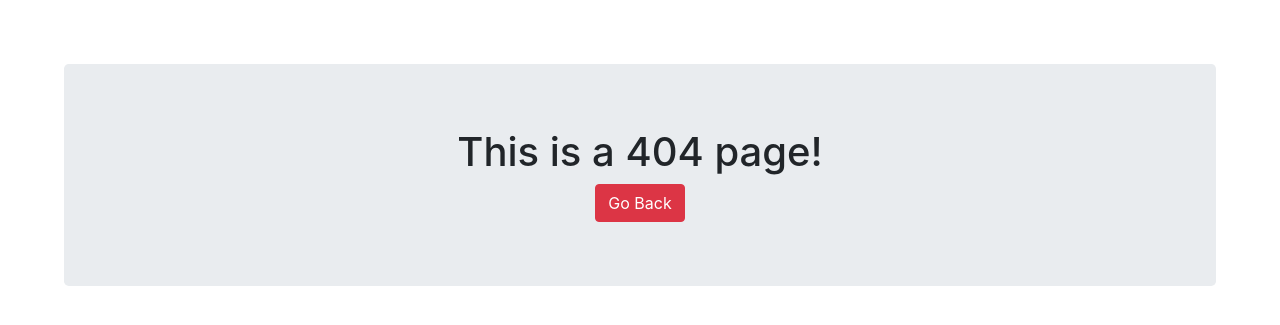
After one commit to abdullah-al-rafi/portfolio, a Django app: template templates/main/404.html in a window 1280 px wide. The commit adds this page. Shown: the top 325 px of the page. Run offline with Django 3.2, Linux system fonts and the light colour scheme; the template is opened without the code that fills it, so the values that code supplies are empty; parts of the project's set-up code (start-up, migrations or seed data) failed here and were passed over; some libraries are stand-ins or nearby versions.

Commit message:
custom 404 and 500 page added

```diff
--- a/portfolio/settings.py
+++ b/portfolio/settings.py
@@ -42,7 +42,7 @@ EMAIL_PORT = data["EMAIL_PORT"]
 EMAIL_USE_TLS = True
 EMAIL_BACKEND = 'django.core.mail.backends.smtp.EmailBackend'
 
-ALLOWED_HOSTS = []
+ALLOWED_HOSTS = ['127.0.0.1']
 
 
 # Application definition
--- a/portfolio/urls.py
+++ b/portfolio/urls.py
@@ -15,9 +15,13 @@ Including another URLconf
 """
 from django.contrib import admin
 from django.urls import path, include
+from django.conf.urls import handler404, handler500
 
 urlpatterns = [
     path('admin/', admin.site.urls),
     path('', include('main.urls')),
     path('api', include('rest_framework.urls')),
 ]
+
+handler404 = 'main.views.error_404_view'
+handler500 = 'main.views.error_500_view'
--- a/static/index.css
+++ b/static/index.css
@@ -35,3 +35,7 @@ form {
 textarea {
   resize: none;
 }
+
+#customError {
+  text-align: center;
+}
--- /dev/null
+++ b/templates/main/404.html
@@ -0,0 +1,8 @@
+{% extends 'main/base.html' %}
+
+{% block bodyblock %}
+    <div class="jumbotron" id="customError">
+        <h1>This is a 404 page!</h1>
+        <a href="{% url 'index' %}"><button class="btn btn-danger">Go Back</button></a>
+    </div>
+{% endblock bodyblock %}
```
Also changed, not shown: main/views.py (+8 -0 lines), templates/main/500.html (added, +8 -0 lines).
